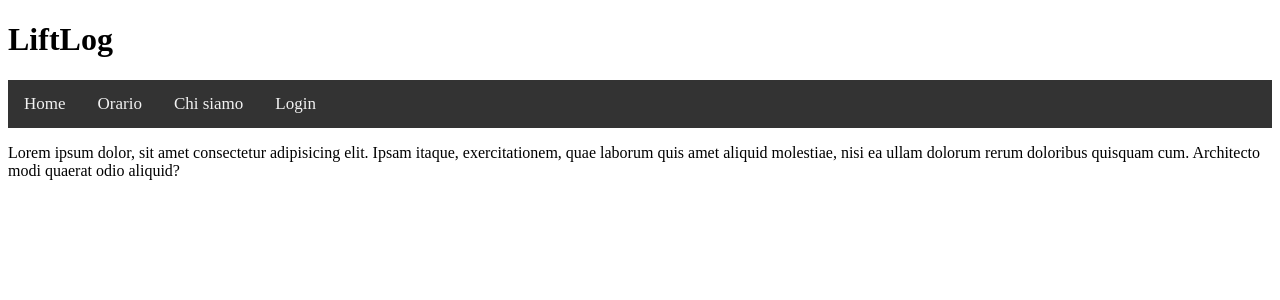
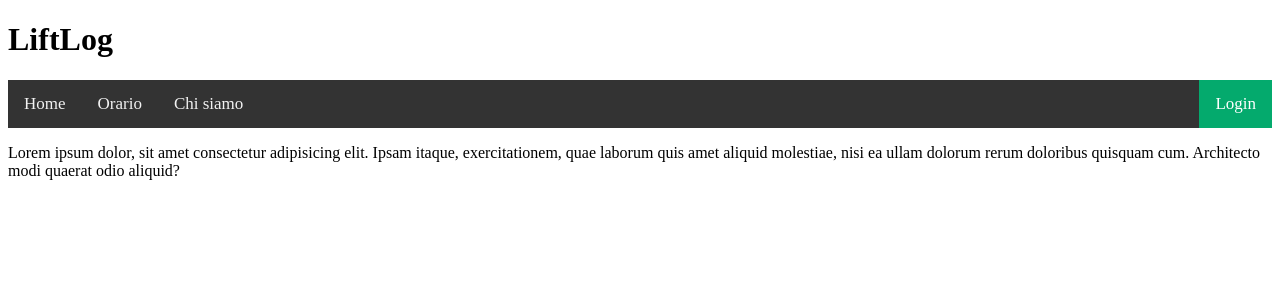
Before and after one commit to paolpal/LiftLog, a PHP site: page / in a window 1280 px wide. Shown: the top 300 px of the page. Run offline with PHP 8.4, Linux system fonts and the light colour scheme.

Commit message:
css navbar

```diff
--- a/php/layout/navbar.php
+++ b/php/layout/navbar.php
@@ -3,5 +3,5 @@
     <a href="">Home</a>
     <a href="">Orario</a>
     <a href="">Chi siamo</a>
-    <a href="">Login</a>
+    <a href="" class="split">Login</a>
 </nav>
```
